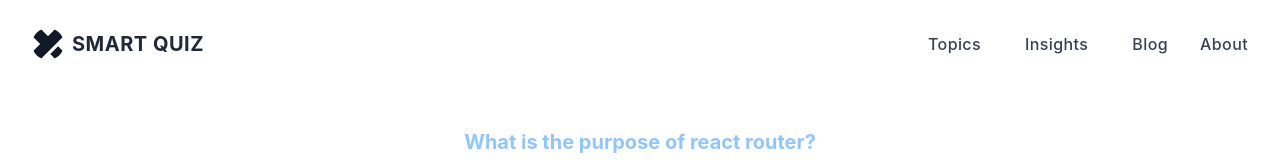
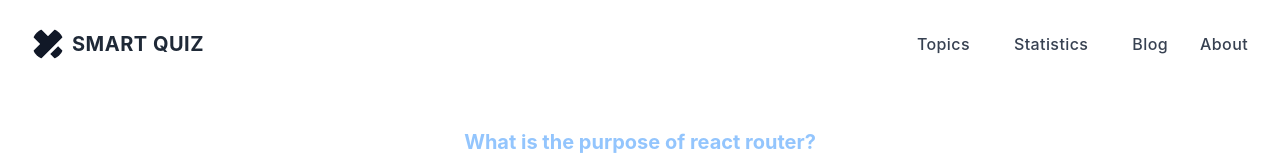
Before and after one commit to BayajidAlam/smart-quiz, a React (Create React App) app: page /blog in a window 1280 px wide. Shown: the top 160 px of the page. Built offline with nearby package versions, Linux system fonts and the light colour scheme.

Commit message:
readme.md added

```diff
--- a/src/components/Banner/Banner.js
+++ b/src/components/Banner/Banner.js
@@ -3,15 +3,15 @@ import img from './img.png'
 const Banner = () => {
   return (
     <div className="container mx-auto flex">
-      <div className="left-side bg-slate-100 w-1/2 h-40">
+      <div className="left-side bg-slate-100 w-1/2 h-60">
         <div className="mx-auto pt-5">
           <p className="text-3xl">BE SMART</p>
           <p className="text-xl">With</p>
           <p className="text-3xl">Smart Quiz!</p>
         </div>
       </div>
-      <div className="right-side w-1/2 h-40 bg-slate-300">
-       <img className="w-full h-40" src={img} alt="imgs" />
+      <div className="right-side w-1/2 h-60 bg-slate-300">
+       <img className="w-full h-60" src={img} alt="imgs" />
       </div>
     </div>
   );
--- a/src/components/Header/Header.js
+++ b/src/components/Header/Header.js
@@ -44,7 +44,7 @@ const Header = () => {
               className="font-medium tracking-wide text-gray-700 transition-colors duration-200 hover:text-deep-purple-accent-400"
             >
               <div className="relative p-3">
-                <p>Insights</p>
+                <p>Statistics</p>
 
               </div>
             </Link>
@@ -153,7 +153,7 @@ const Header = () => {
                         className="font-medium tracking-wide text-gray-700 transition-colors duration-200 hover:text-deep-purple-accent-400"
                       >
                         <div className="relative">
-                          <p>Insights</p>
+                          <p>Statistics</p>
 
                         </div>
                       </Link>
```
Also changed, not shown: 1 other file (tests, documents, lock files or other folders).
